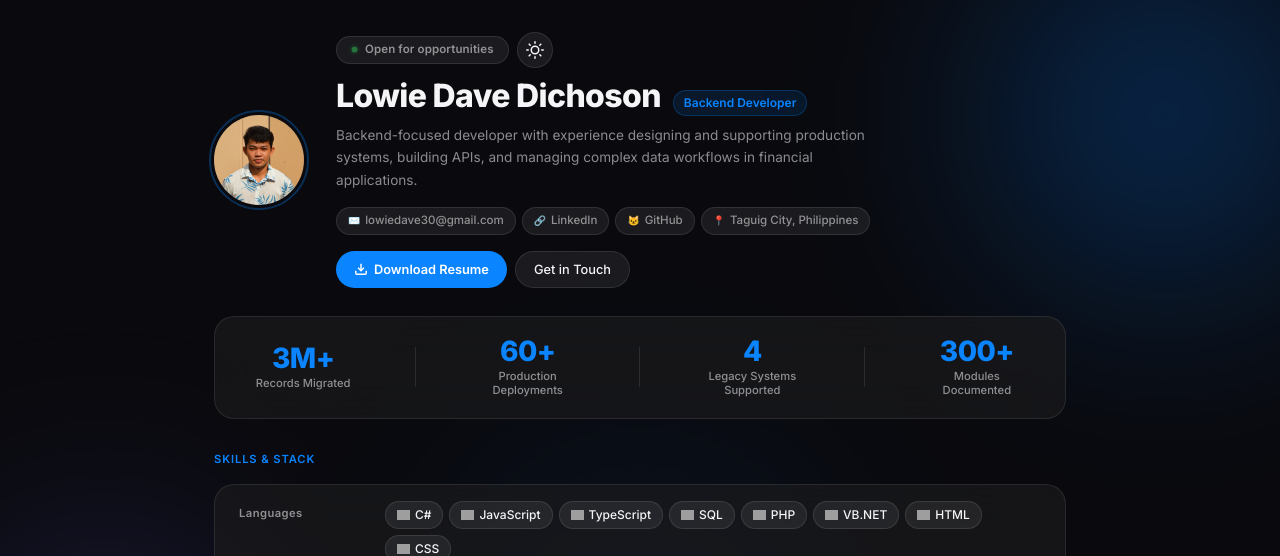
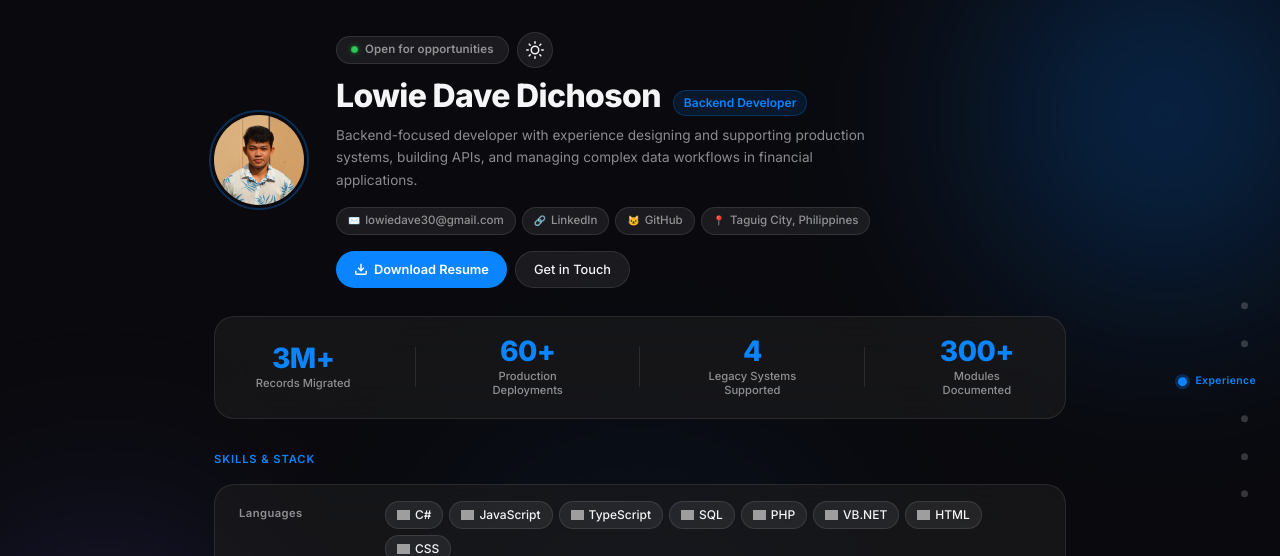
Before and after one commit to dchosendave/apple-themed-resume, a SvelteKit app: page / in a window 1280 px wide. Shown: the top 556 px of the page. Built offline with nearby package versions, Linux system fonts and the light colour scheme; grey boxes are pictures that could not be loaded.

Commit message:
chore: added sidebar navigation

```diff
--- /dev/null
+++ b/src/lib/components/portfolio/SectionNav.svelte
@@ -0,0 +1,192 @@
+<script lang="ts">
+    import { onMount } from "svelte";
+
+    const sections = [
+        { id: "hero", label: "Intro" },
+        { id: "skills", label: "Skills" },
+        { id: "experience", label: "Experience" },
+        { id: "projects", label: "Projects" },
+        { id: "education", label: "Education" },
+        { id: "contact", label: "Contact" },
+    ];
+
+    let activeId = $state(sections[0].id);
+    let scrollProgress = $state(0);
+
+    onMount(() => {
+        function handleScroll() {
+            const scrollTop = window.scrollY;
+
+            // Mobile: fill progress bar
+            const docHeight =
+                document.documentElement.scrollHeight - window.innerHeight;
+            scrollProgress = docHeight > 0 ? (scrollTop / docHeight) * 100 : 0;
+
+            // Desktop: active section = deepest one whose top has passed
+            // 30% down the viewport (works for sections of any height)
+            const trigger = scrollTop + window.innerHeight * 0.3;
+            let current = sections[0].id;
+            for (const { id } of sections) {
+                const el = document.getElementById(id);
+                if (el && el.offsetTop <= trigger) {
+                    current = id;
+                }
+            }
+            activeId = current;
+        }
+
+        window.addEventListener("scroll", handleScroll, { passive: true });
+        handleScroll(); // run once on mount to set initial state
+
+        return () => {
+            window.removeEventListener("scroll", handleScroll);
+        };
+    });
+
+    function scrollTo(id: string) {
+        document.getElementById(id)?.scrollIntoView({ behavior: "smooth" });
+    }
+</script>
+
+<!-- Desktop: right-side dot navigation -->
+<nav class="dot-nav" aria-label="Page sections">
+    {#each sections as section (section.id)}
+        <button
+            class="dot-btn"
+            class:active={activeId === section.id}
+            aria-label="Go to {section.label}"
+            aria-current={activeId === section.id ? "location" : undefined}
+            onclick={() => scrollTo(section.id)}
+        >
+            <span class="dot"></span>
+            <span class="dot-label">{section.label}</span>
+        </button>
+    {/each}
+</nav>
+
+<!-- Mobile: top scroll-progress bar -->
+<div class="progress-bar" aria-hidden="true">
+    <div class="progress-fill" style="width: {scrollProgress}%"></div>
+</div>
+
+<style>
+    /* ── Desktop dot nav ────────────────────────────── */
+    .dot-nav {
+        position: fixed;
+        right: 20px;
+        top: 50%;
+        transform: translateY(-50%);
+        z-index: 100;
+        display: flex;
+        flex-direction: column;
+        gap: 14px;
+        align-items: flex-end;
+    }
+
+    .dot-btn {
+        display: flex;
+        align-items: center;
+        gap: 8px;
+        background: none;
+        border: none;
+        cursor: pointer;
+        padding: 4px;
+        border-radius: 20px;
+        transition: none;
+    }
+
+    .dot-label {
+        font-size: 0.65rem;
+        font-weight: 600;
+        letter-spacing: 0.04em;
+        color: var(--ios-text-secondary);
+        white-space: nowrap;
+        max-width: 0;
+        overflow: hidden;
+        opacity: 0;
+        transition:
+            max-width 0.25s ease,
+            opacity 0.2s ease;
+        pointer-events: none;
+    }
+
+    .dot-btn:hover .dot-label {
+        max-width: 80px;
+        opacity: 1;
+    }
+
+    .dot-btn.active .dot-label {
+        max-width: 80px;
+        opacity: 1;
+        color: var(--ios-blue);
+    }
+
+    .dot {
+        width: 7px;
+        height: 7px;
+        border-radius: 50%;
+        background: var(--ios-text-secondary);
+        opacity: 0.35;
+        flex-shrink: 0;
+        transition:
+            width 0.2s ease,
+            height 0.2s ease,
+            opacity 0.2s ease,
+            background 0.2s ease,
+            box-shadow 0.2s ease;
+    }
+
+    .dot-btn:hover .dot {
+        opacity: 0.6;
+        width: 8px;
+        height: 8px;
+    }
+
+    .dot-btn.active .dot {
+        background: var(--ios-blue);
+        opacity: 1;
+        width: 9px;
+        height: 9px;
+        box-shadow: 0 0 0 3px
+            color-mix(in srgb, var(--ios-blue) 25%, transparent);
+    }
+
+    /* ── Mobile progress bar ────────────────────────── */
+    .progress-bar {
+        display: none;
+        position: fixed;
+        top: 0;
+        left: 0;
+        right: 0;
+        height: 2px;
+        z-index: 200;
+        background: transparent;
+    }
+
+    .progress-fill {
+        height: 100%;
+        background: var(--ios-blue);
+        transition: width 0.1s linear;
+        border-radius: 0 2px 2px 0;
+    }
+
+    /* ── Responsive: swap modes ─────────────────────── */
+    @media (max-width: 767px) {
+        .dot-nav {
+            display: none;
+        }
+
+        .progress-bar {
+            display: block;
+        }
+    }
+
+    /* ── Reduced motion ─────────────────────────────── */
+    @media (prefers-reduced-motion: reduce) {
+        .dot-label,
+        .dot,
+        .progress-fill {
+            transition: none;
+        }
+    }
+</style>
--- a/src/routes/+page.svelte
+++ b/src/routes/+page.svelte
@@ -6,22 +6,38 @@
 	import ProjectsSection from "$lib/components/portfolio/ProjectsSection.svelte";
 	import EducationSection from "$lib/components/portfolio/EducationSection.svelte";
 	import ContactFooter from "$lib/components/portfolio/ContactFooter.svelte";
+	import SectionNav from "$lib/components/portfolio/SectionNav.svelte";
 </script>
 
 <svelte:head>
-	<title>Lowie Dave Dichoson · Backend Developer</title>
-	<meta name="description" content="Backend-focused developer with experience designing and supporting production systems, building APIs, and managing complex data workflows in financial applications. Open for Backend, Full-Stack, and Financial Systems roles." />
+	<title>Lowie Dichoson · Backend Developer</title>
+	<meta
+		name="description"
+		content="Backend-focused developer with experience designing and supporting production systems, building APIs, and managing complex data workflows in financial applications. Open for Backend, Full-Stack, and Financial Systems roles."
+	/>
 
 	<!-- Open Graph -->
 	<meta property="og:type" content="website" />
-	<meta property="og:title" content="Lowie Dave Dichoson · Backend Developer" />
-	<meta property="og:description" content="Backend-focused developer with experience designing and supporting production systems, building APIs, and managing complex data workflows in financial applications." />
+	<meta
+		property="og:title"
+		content="Lowie Dave Dichoson · Backend Developer"
+	/>
+	<meta
+		property="og:description"
+		content="Backend-focused developer with experience designing and supporting production systems, building APIs, and managing complex data workflows in financial applications."
+	/>
 	<meta property="og:url" content="https://dave-delivers.vercel.app/" />
 
 	<!-- Twitter Card -->
 	<meta name="twitter:card" content="summary" />
-	<meta name="twitter:title" content="Lowie Dave Dichoson · Backend Developer" />
-	<meta name="twitter:description" content="Backend-focused developer with experience designing and supporting production systems, building APIs, and managing complex data workflows in financial applications." />
+	<meta
+		name="twitter:title"
+		content="Lowie Dave Dichoson · Backend Developer"
+	/>
+	<meta
+		name="twitter:description"
+		content="Backend-focused developer with experience designing and supporting production systems, building APIs, and managing complex data workflows in financial applications."
+	/>
 </svelte:head>
 
 <!-- Global ambient blobs — fixed so they persist across the whole page on scroll -->
@@ -31,14 +47,17 @@
 	<div class="blob blob-3"></div>
 </div>
 
+<!-- Section navigation: dots on desktop, progress bar on mobile -->
+<SectionNav />
+
 <main>
-	<Hero />
+	<section id="hero"><Hero /></section>
 	<StatsBar />
-	<SkillsSection />
-	<ExperienceSection />
-	<ProjectsSection />
-	<EducationSection />
-	<ContactFooter />
+	<section id="skills"><SkillsSection /></section>
+	<section id="experience"><ExperienceSection /></section>
+	<section id="projects"><ProjectsSection /></section>
+	<section id="education"><EducationSection /></section>
+	<section id="contact"><ContactFooter /></section>
 </main>
 
 <style>
```
